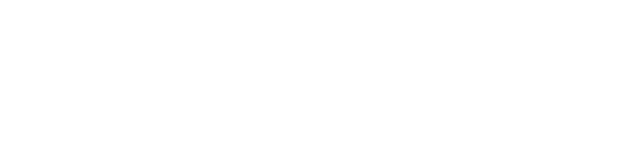
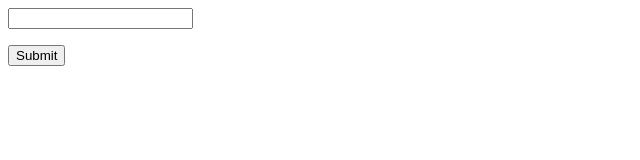
Before and after one commit to JohanBlomberg/ExperienceGhana, a plain HTML site: page blog-client-template/admin/update-post.html in a window 1280 px wide. Shown: the whole page, without its empty margins (0-640 px from the left). Drawn offline with Linux system fonts and the light colour scheme.

Commit message:
Skeleton done

```diff
--- a/blog-client-template/admin/update-post.html
+++ b/blog-client-template/admin/update-post.html
@@ -2,10 +2,16 @@
 <head>
     <meta charset="UTF-8">
     <meta name="viewport" content="width=device-width, initial-scale=1.0">
-    <title>Document</title>
+    <title>Update Posts</title>
     <link rel="stylesheet" href="css/style.css">
 </head>
 <body>
+    <div id="mainContainer">
+        <form id="UpdateForm">
+            <input type="text"></input>
+        </form>
+        <button id="SubmitFormBtn">Submit</button>
+    </div>
     <script src="js/update-post.js"></script>
 </body>
 </html>
```
